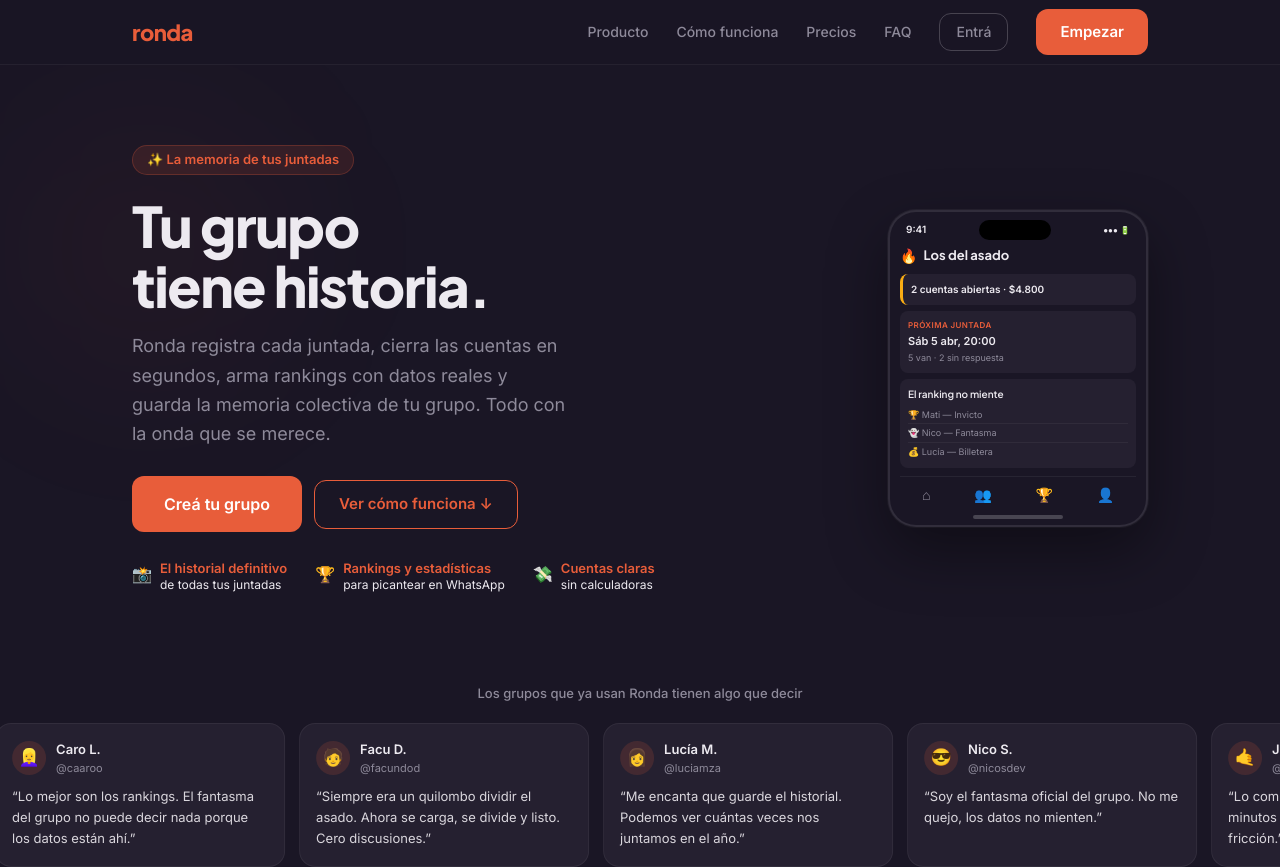
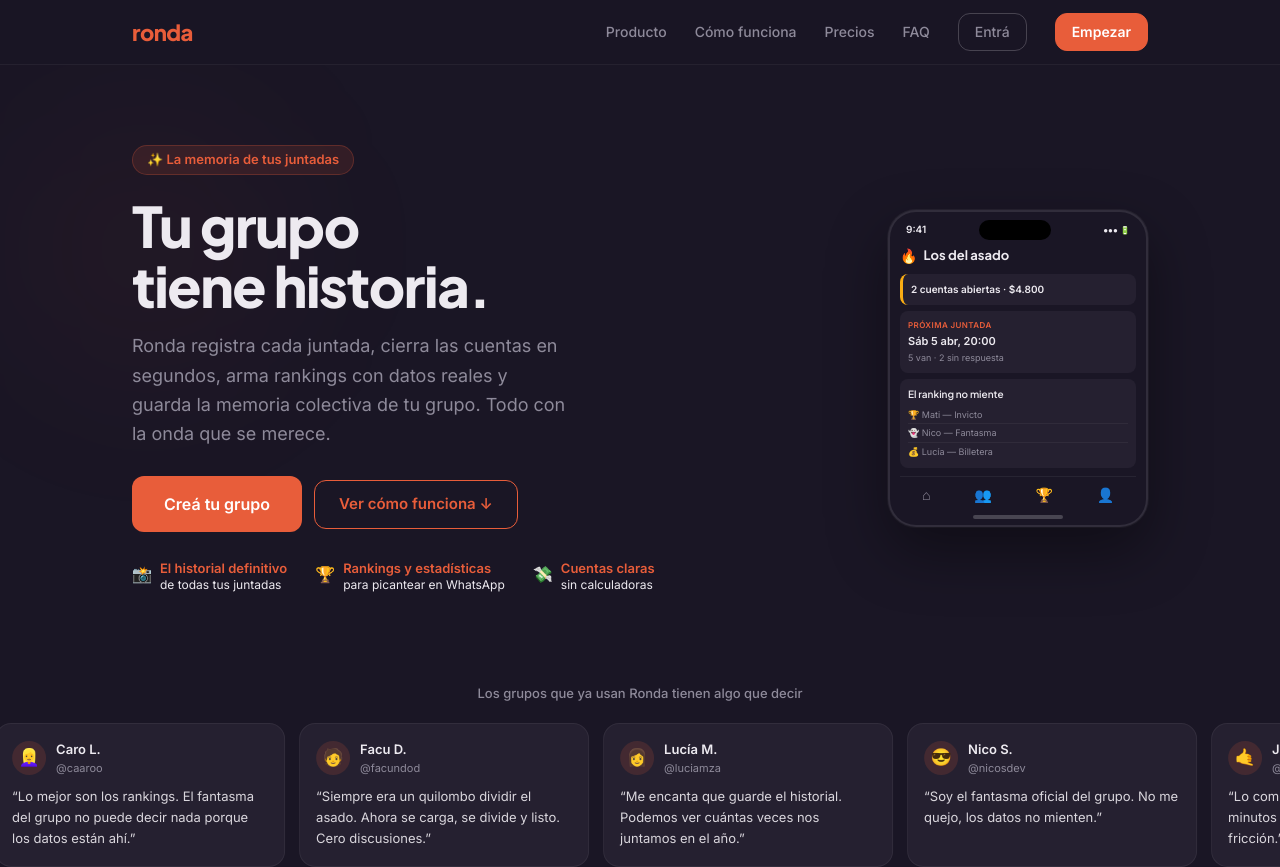
Before and after one commit to coltritom/ronda, a Next.js app: page / in a window 1280 px wide. Shown: the top 867 px of the page. Built offline with nearby package versions, Linux system fonts and the light colour scheme.

Commit message:
Landing navbar: match Empezar button size to Entrá

```diff
--- a/src/components/landing/Navbar.tsx
+++ b/src/components/landing/Navbar.tsx
@@ -27,7 +27,12 @@
           >
             Entrá
           </button>
-          <Button onClick={() => router.push("/registro")}>Empezar</Button>
+          <button
+            onClick={() => router.push("/registro")}
+            className="px-4 py-2 text-sm font-semibold text-white bg-fuego border border-fuego rounded-xl hover:opacity-90 transition-opacity"
+          >
+            Empezar
+          </button>
         </div>
 
         {/* Desktop */}
@@ -47,7 +52,12 @@
           >
             Entrá
           </button>
-          <Button onClick={() => router.push("/registro")}>Empezar</Button>
+          <button
+            onClick={() => router.push("/registro")}
+            className="px-4 py-2 text-sm font-semibold text-white bg-fuego border border-fuego rounded-xl hover:opacity-90 transition-opacity"
+          >
+            Empezar
+          </button>
         </div>
       </div>
     </nav>
```
